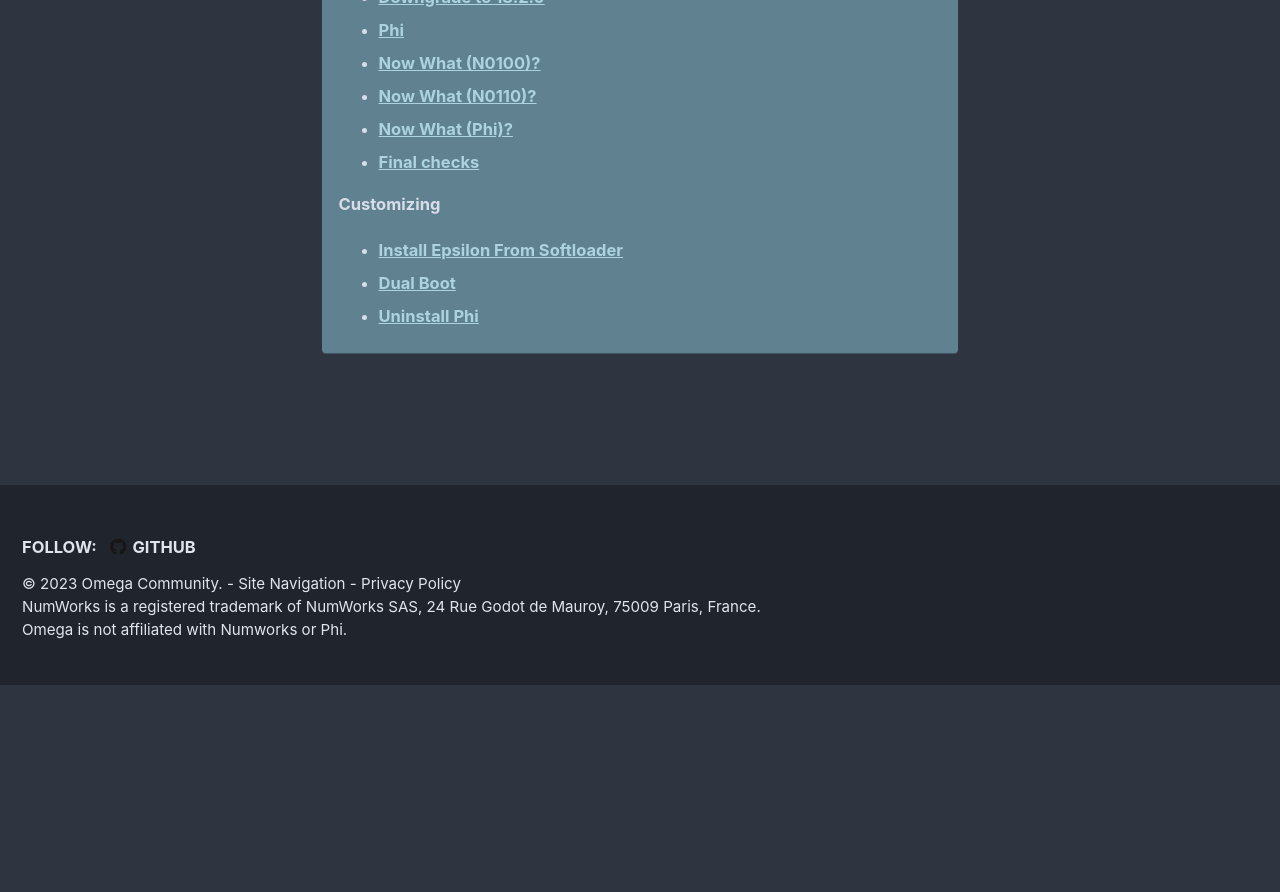
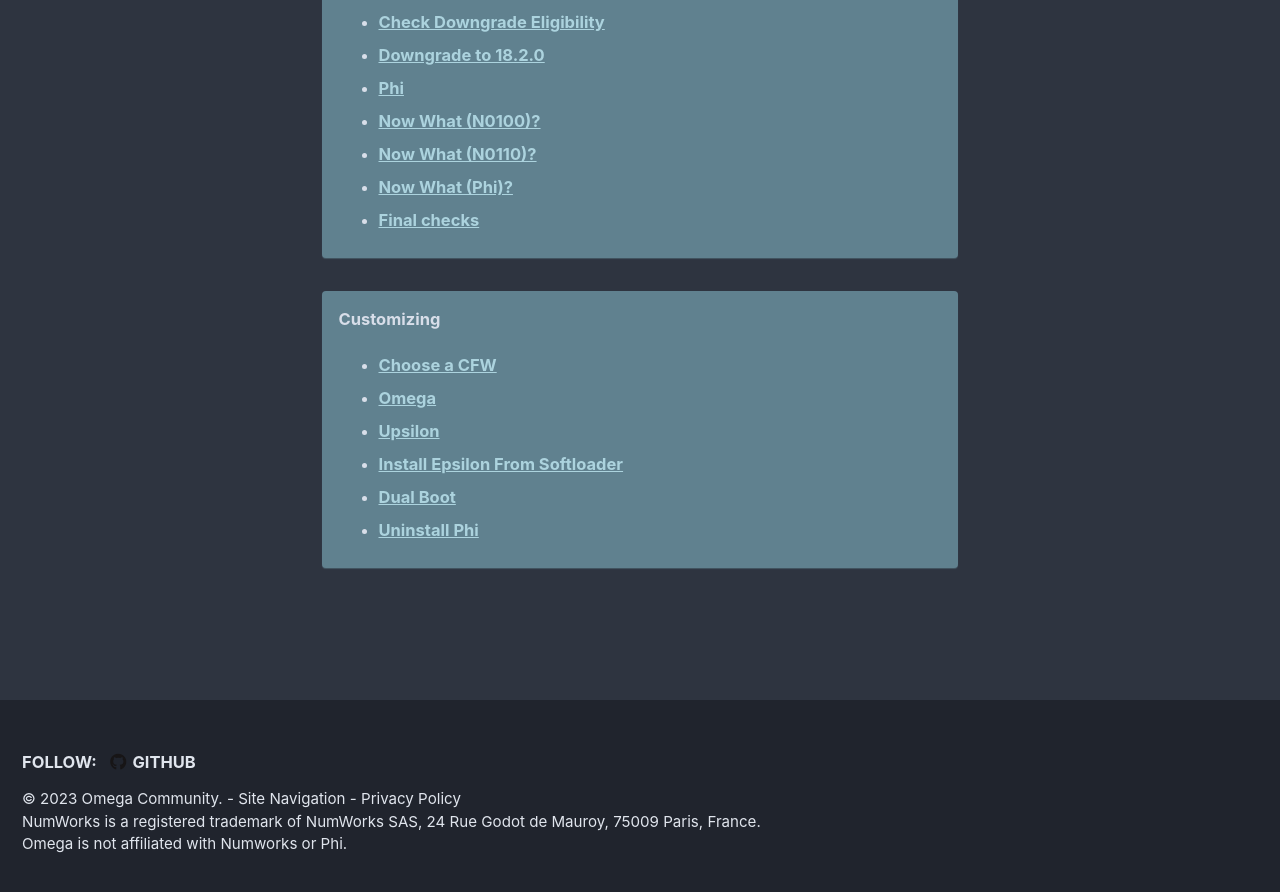
Before and after one commit to Omega-Numworks/Omega-Guide, a Jekyll site: the page built from _pages/en_US/site-navigation.md, in a window 1280 px wide and 900 px high, scrolled down 739 px. Shown: the top 892 px of the window. Built offline with Jekyll 4.4.1, drawn with Linux system fonts in a browser that asks for light colours; comment, search, counter and statistics services are not loaded; before the commit the page ends 1424 px from its top, so only the background shows below that.

Commit message:
Update site-navigation.md

```diff
--- a/_pages/en_US/site-navigation.md
+++ b/_pages/en_US/site-navigation.md
@@ -3,7 +3,7 @@
 sitemap: false
 ---
 
-{% capture notice-2 %}
+{% capture site %}
 **Site**
 
 + [Home](/)
@@ -14,6 +14,10 @@
 + [Privacy Policy](privacy-policy)
 + [Credits](credits)
 
+{% endcapture %}
+<div class="notice--info">{{ site | markdownify }}</div>
+
+{% capture unlocking %}
 **Unlocking**
 
 + [Check Downgrade Eligibility](check-downgrade-eligibility)
@@ -24,11 +28,18 @@
 + [Now What (Phi)?](phi-now-what)
 + [Final checks](final-checks)
 
+{% endcapture %}
+<div class="notice--primary">{{ unlocking | markdownify }}</div>
+
+{% capture customizing %}
 **Customizing**
 
++ [Choose a CFW](choose-a-cfw)
++ [Omega](omega)
++ [Upsilon](upsilon)
 + [Install Epsilon From Softloader](install-epsilon-from-softloader)
 + [Dual Boot](dual-boot)
 + [Uninstall Phi](uninstall-phi)
 
 {% endcapture %}
-<div class="notice--primary">{{ notice-2 | markdownify }}</div>
+<div class="notice--primary">{{ customizing | markdownify }}</div>
```
